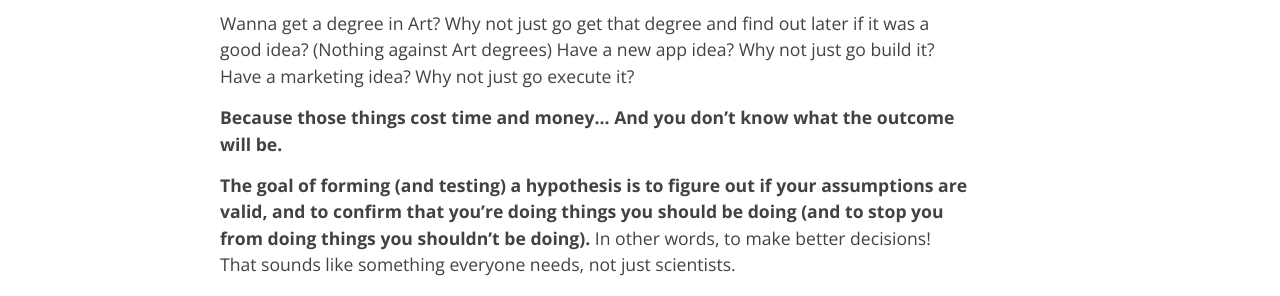
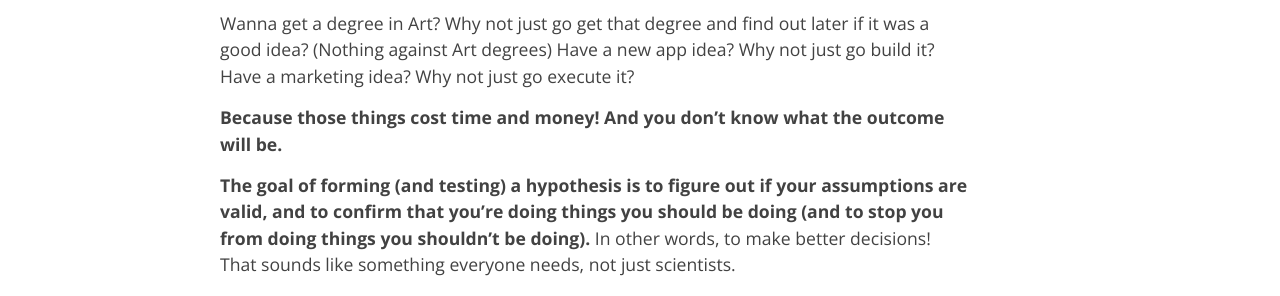
Before and after one commit to shane-kercheval/shane-kercheval.github.io, a Jekyll site: the page built from _posts/2015-10-13-how-to-form-a-hypothesis.md, in a window 1280 px wide and 900 px high. Shown: the part 412-708 px from the top of the window. Built offline with Jekyll 4.4.1, drawn with Linux system fonts in a browser that asks for light colours; nearby versions of some CDN libraries; comment, search, counter and statistics services are not loaded.

Commit message:
fixed encodings in blog posts

```diff
--- a/_posts/2015-10-13-how-to-form-a-hypothesis.md
+++ b/_posts/2015-10-13-how-to-form-a-hypothesis.md
@@ -2,13 +2,14 @@
 title:  "How to Form Hypotheses (and why you should care)"
 date:   2015-10-13 11:54:34 -0800
 categories: hypotheses decisions
-excerpt: We subconsciously use hypotheses everyday. A hypothesis is simply the identification of a particular assumption, and the prediction of the expected outcome. Sound complicated? It isn’t. All types of decisions have implicit assumptions and hypotheses behind them.
+excerpt: We subconsciously use hypotheses everyday. A hypothesis is simply the identification of a particular assumption, and the prediction of the expected outcome. Sound complicated? It isn't. All types of decisions have implicit assumptions and hypotheses behind them.
 keywords: hypotheses, decisions
 #thumbnail: /
 ---
+
 **Hypotheses are *not* just for scientists.**
 
-We subconsciously use hypotheses everyday. A hypothesis is simply the identification of a particular assumption, and the prediction of the expected outcome. Sound complicated? It isn’t.
+We subconsciously use hypotheses everyday. A hypothesis is simply the identification of a particular assumption, and the prediction of the expected outcome. Sound complicated? It isn't.
 
 All types of decisions have implicit assumptions and hypotheses behind them.
 
@@ -16,22 +17,22 @@ Wanna get a degree in Art? Why not just go get that degree and find out later if
 Have a new app idea? Why not just go build it?
 Have a marketing idea? Why not just go execute it?
 
-**Because those things cost time and money… And you don’t know what the outcome will be.**
+**Because those things cost time and money! And you don't know what the outcome will be.**
 
-**The goal of forming (and testing) a hypothesis is to figure out if your assumptions are valid, and to confirm that you’re doing things you should be doing (and to stop you from doing things you shouldn’t be doing).** In other words, to make better decisions! That sounds like something everyone needs, not just scientists.
+**The goal of forming (and testing) a hypothesis is to figure out if your assumptions are valid, and to confirm that you're doing things you should be doing (and to stop you from doing things you shouldn't be doing).** In other words, to make better decisions! That sounds like something everyone needs, not just scientists.
 
 Step 1: Identify your assumptions.
 Step 2: State your hypothesis.
 Step 3: Figure out how to test your hypothesis.
 Step 4: Know the risks of your test.
 Step 5: Learn, Pivot, Repeat
-That’s it, and it’s really not as complicated as it sounds. Let me break it down for you.
+That's it, and it's really not as complicated as it sounds. Let me break it down for you.
 
 ##Step 1: Identify your assumptions.
 
-Let’s say you want to build an app (and actually make money). What are your assumptions? For starters, you assume that people actually want your app, and that people will pay for your app.
+Let's say you want to build an app (and actually make money). What are your assumptions? For starters, you assume that people actually want your app, and that people will pay for your app.
 
-But we have to go a bit deeper than that. It’s not enough to know whether or not people want your app, you need some idea of the actual number of people. You have to know where you’re going to find them, and how much it will cost to acquire those customers. It’s not enough that people will pay for your app, you need to know much they are willing to spend.
+But we have to go a bit deeper than that. It's not enough to know whether or not people want your app, you need some idea of the actual number of people. You have to know where you're going to find them, and how much it will cost to acquire those customers. It's not enough that people will pay for your app, you need to know much they are willing to spend.
 
 You have to go deep. You have to identify all of the assumptions of your assumptions.
 
@@ -43,11 +44,11 @@ Usually they come in the form of:
 
 **If [X] happens, then the result will be [Y].**
 
-Let’s return to the app example. We want to figure out if people are actually interested in our app. One way to gauge public interest is to build a simple landing page that takes email registrations. The landing page markets the app and if people are interested, they will give out their email so that they can be notified when the app is ready to purchase. Now the goal becomes 1) get them to your landing page and 2) once they’re at your landing page, get their email. One hypothesis might be: If we advertise on Twitter, then 10% (or more) of all people who view the marketing message will go to our website. Another hypothesis might be: 20% (or more) of the users who come to our landing page will register. Now, keep in mind these are simple examples that are full of assumptions.
+Let's return to the app example. We want to figure out if people are actually interested in our app. One way to gauge public interest is to build a simple landing page that takes email registrations. The landing page markets the app and if people are interested, they will give out their email so that they can be notified when the app is ready to purchase. Now the goal becomes 1) get them to your landing page and 2) once they're at your landing page, get their email. One hypothesis might be: If we advertise on Twitter, then 10% (or more) of all people who view the marketing message will go to our website. Another hypothesis might be: 20% (or more) of the users who come to our landing page will register. Now, keep in mind these are simple examples that are full of assumptions.
 
-**It’s also critical to state why you think the result will occur.** You might actually get the result you predicted, but if you can’t explain why it happened, or if you can’t validate that it happened because of the way you thought it happened, then you can’t reasonably expect to repeat your success.
+**It's also critical to state why you think the result will occur.** You might actually get the result you predicted, but if you can't explain why it happened, or if you can't validate that it happened because of the way you thought it happened, then you can't reasonably expect to repeat your success.
 
-*(If you want to get even more technical, you should actually determine the ‘Null Hypothesis’, and test for statistical significance (if possible), but that’s another blog post in itself. Don’t let that stop you from running tests though.)*
+*(If you want to get even more technical, you should actually determine the 'Null Hypothesis', and test for statistical significance (if possible), but that's another blog post in itself. Don't let that stop you from running tests though.)*
 
 ##Step 3: Test your hypothesis.
 
@@ -57,21 +58,21 @@ How do you test your hypothesis? Unfortunately, that just depends.
 
 **The goal, in most cases, is to validate/invalidate your assumptions as quickly and inexpensively as possible.**
 
-Get creative. If you have a new product idea, for example, KickStarter or IndieGoGo (crowdfunding platforms) are a great way to, not only see how many people will actually buy your product, but you also have the added benefit of simultaneously raising money which lowers your risk because you don’t have to front the cash of building the product.
+Get creative. If you have a new product idea, for example, KickStarter or IndieGoGo (crowdfunding platforms) are a great way to, not only see how many people will actually buy your product, but you also have the added benefit of simultaneously raising money which lowers your risk because you don't have to front the cash of building the product.
 
 ##Step 4: Know the risks of your test.
 
-**Before we even run the tests, we should identify what the test *isn’t* testing.**
+**Before we even run the tests, we should identify what the test *isn't* testing.**
 
-For example, let’s say 100,000 people register their email. Sounds great, right? But that only tells you (in general) how many people are ‘interested’ in our app. It doesn’t tell you how many of those people are actually going to use the app. If it’s a free app, you probably have a good idea. If it’s a 99 cent app, it’s probably less accurate (but to what degree?). If its a $99 app, you still might not have a clue.
+For example, let's say 100,000 people register their email. Sounds great, right? But that only tells you (in general) how many people are 'interested' in our app. It doesn't tell you how many of those people are actually going to use the app. If it's a free app, you probably have a good idea. If it's a 99 cent app, it's probably less accurate (but to what degree?). If its a $99 app, you still might not have a clue.
 
 ##Step 5: Learn, Pivot, Repeat
 
-Now it’s time to analyze the data. Does the data align with your expectations? Is there enough data for the experiment to be valid?
+Now it's time to analyze the data. Does the data align with your expectations? Is there enough data for the experiment to be valid?
 
-If 10 people visited your website and 4 people signed up, you might have doubled your goal of 20%, but that’s just not enough data to be useful.
+If 10 people visited your website and 4 people signed up, you might have doubled your goal of 20%, but that's just not enough data to be useful.
 
-Keep in mind that if you do validate an assumption, that doesn’t mean that the assumption will always be valid. Things change. People change. Similarly, if your assumption is invalidated, it doesn’t mean you should give up. If not as many people registered on your website as you expected, for example, then reach out to people and find out way. Perhaps they didn’t understand what you were talking about. Perhaps you targeted the wrong people. Who knows? Find out.
+Keep in mind that if you do validate an assumption, that doesn't mean that the assumption will always be valid. Things change. People change. Similarly, if your assumption is invalidated, it doesn't mean you should give up. If not as many people registered on your website as you expected, for example, then reach out to people and find out way. Perhaps they didn't understand what you were talking about. Perhaps you targeted the wrong people. Who knows? Find out.
 
 Learn from the experiment, try to determine how you can change things (pivot), and then retry.  Continually optimize.
 
@@ -79,6 +80,6 @@ Learn from the experiment, try to determine how you can change things (pivot), a
 
 ##Takeway
 
-You don’t have to be a scientist to get the benefit of using hypotheses. We use them everyday. By knowing and using the process, however, we can be be more explicit, proactive, and confident about our choices. And we can make data-driven decisions.
+You don't have to be a scientist to get the benefit of using hypotheses. We use them everyday. By knowing and using the process, however, we can be be more explicit, proactive, and confident about our choices. And we can make data-driven decisions.
 
 this post was originally posted at http://intellitect.com/how-to-form-a-hypothesis-and-why-you-should-care
```
Also changed, not shown: _posts/2014-03-03-kanban-vs-scrum-pull-vs-push.md (+20 -19 lines), _posts/2015-06-22-edit-any-webpage-on-the-fly.md (+11 -7 lines), _posts/2015-06-22-ideafounder-fit.md (+9 -8 lines), _posts/2015-06-28-determine-idea-assumptions-and-next-steps.md (+26 -26 lines), _posts/2015-08-04-diy-click-to-tweet.md (+7 -6 lines).
